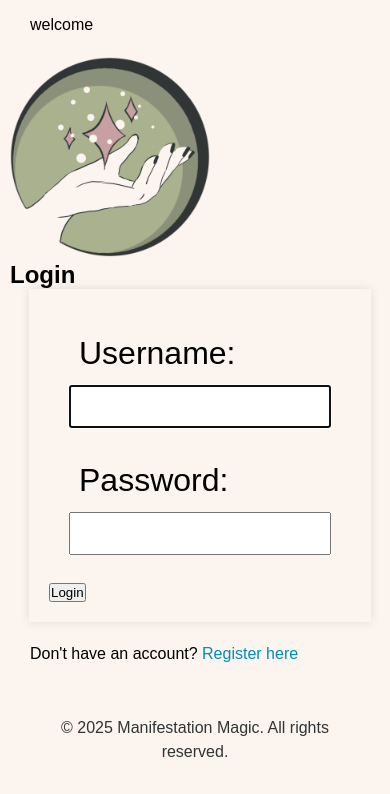
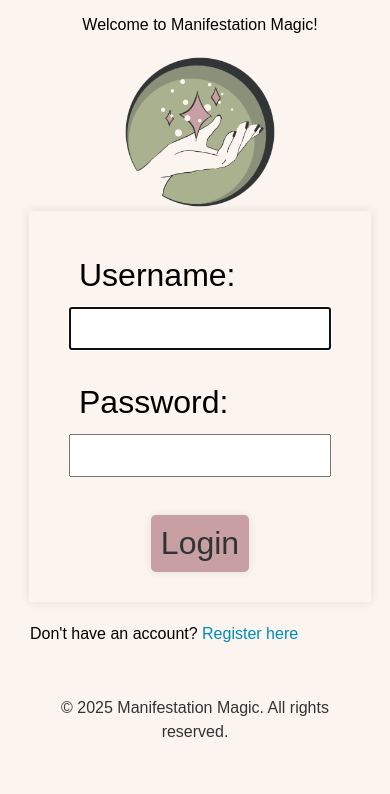
Before and after one commit to Jo-JPEG/manifestation-magic, a Django app: page /account/login/ in a window 390 px wide. Shown: the part 57-851 px from the top of the page. After the commit the page ends 794 px from the top, so only its background shows below. Run offline with Django 4.2, Linux system fonts and the light colour scheme; some libraries are stand-ins or nearby versions.

Commit message:
style login.html for mobile

```diff
--- a/account/templates/registration/login.html
+++ b/account/templates/registration/login.html
@@ -4,15 +4,18 @@
 {% block title %}Login{% endblock %}
 
 {% block content %}
-  <p>welcome</p>
+  <div class="center">
+  <p>Welcome to Manifestation Magic!</p>
   <img id="logo" src="{%static 'manifest/images/placeholder-logo.png'%}" alt="Manifestation Magic Logo">
-
-  <h2>Login</h2>
+  </div>
 
   <form method="post">
     {% csrf_token %}
     {{ form.as_p }}
-    <button type="submit">Login</button>
+    <div class="center">
+      <button class="login-button" type="submit">Login</button>
+    </div>
+
   </form>
   <p>Don't have an account? <a href="{% url 'signup' %}">Register here</a></p>
 {% endblock %}
--- a/static/manifest/css/style.css
+++ b/static/manifest/css/style.css
@@ -94,7 +94,7 @@ main {
 }
 
 #logo {
-    max-width: 200px;
+    max-width: 150px;
 }
 
 footer {
@@ -155,6 +155,22 @@ a:hover {
     justify-content: space-between;
     align-items: center;
 
+}
+
+.center {
+    text-align: center;
+}
+
+.login-button {
+    background-color: var(--rosy-brown);
+    color: var(--text-color-dark);
+    border: none;
+    border-radius: 5px;
+    cursor: pointer;
+    padding: 10px;
+    margin: 10px;
+    font-size: 2rem;
+    box-shadow: 0 0 10px rgba(0, 0, 0, 0.1);
 }
 
 form {
```
